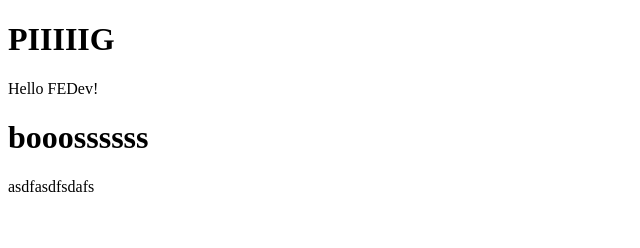
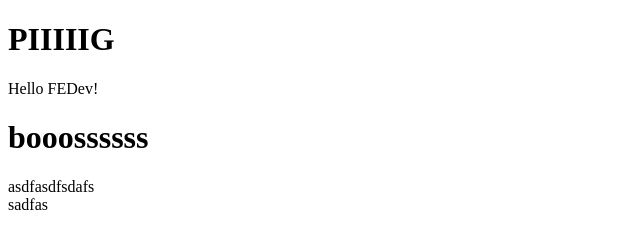
Before and after one commit to venaissance/git-prac, a plain HTML site: page index.html in a window 1280 px wide. Shown: the full height of the page, 0-640 px from the left. Drawn offline with Linux system fonts and the light colour scheme.

Commit message:
vscode git commit

```diff
--- a/index.html
+++ b/index.html
@@ -15,6 +15,7 @@
     <div>
         asdfasdfsdafs
     </div>
+    sadfas
 </body>
 
 </html>
```
